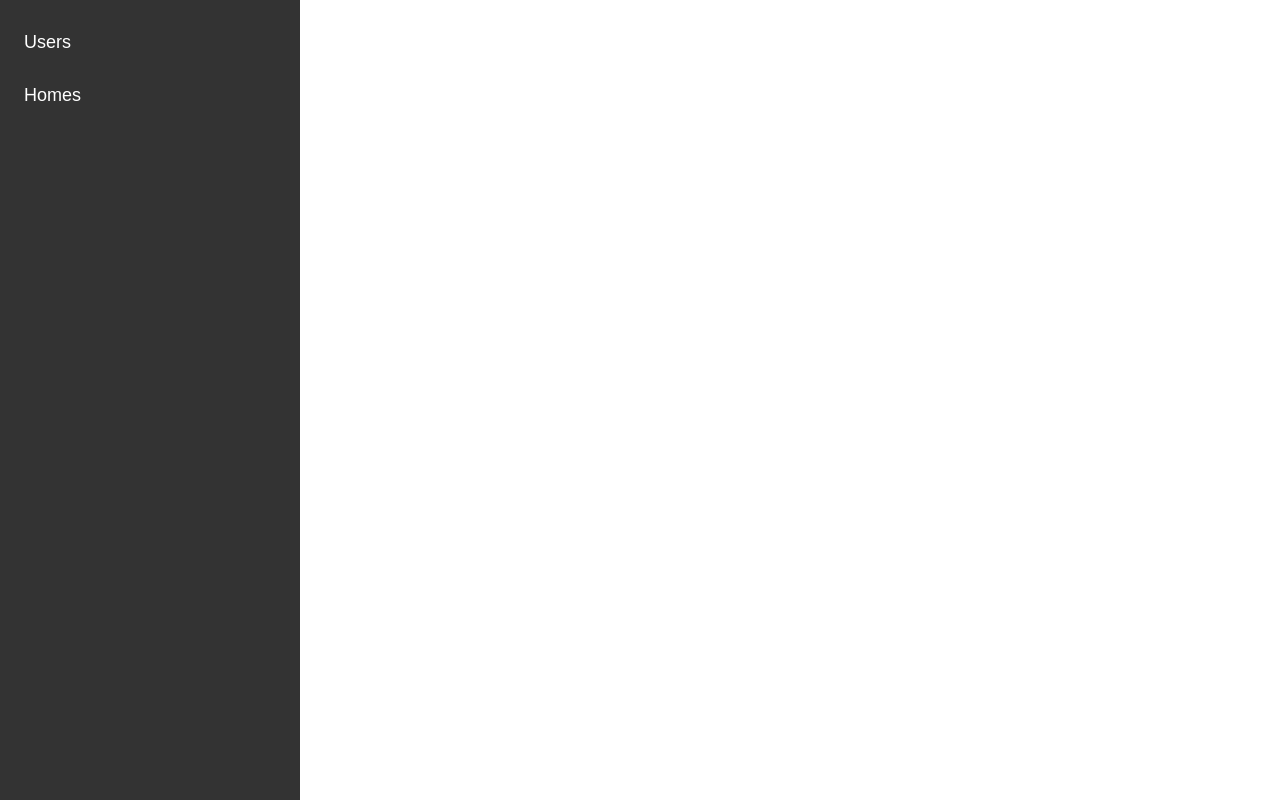
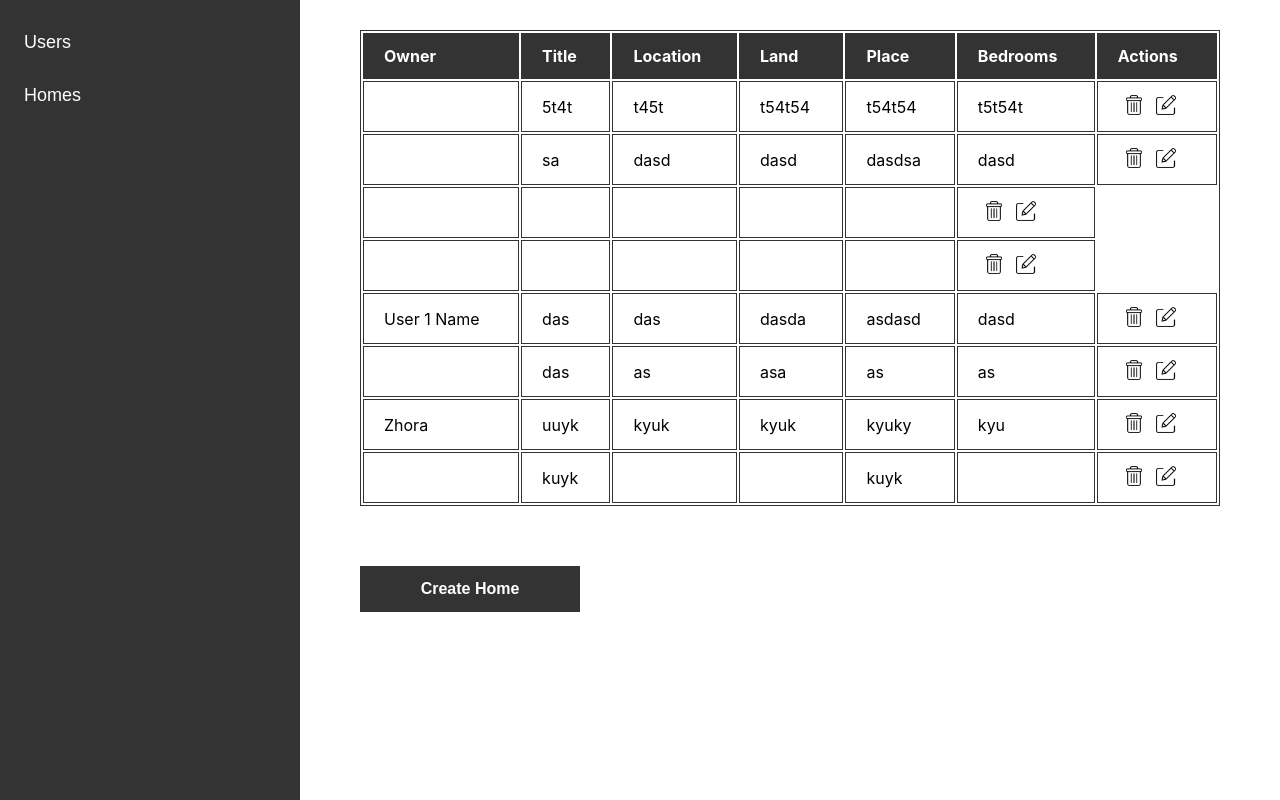
Before and after one commit to JorTorosyan/CRUD-app, a React (Create React App) app: page /homes in a window 1280 px wide. Built offline with nearby package versions, Linux system fonts and the light colour scheme; data requests are answered from the project's data file.

Commit message:
added Homes page, added create Home functional

```diff
--- a/db.json
+++ b/db.json
@@ -28,12 +28,75 @@
   ],
   "homes": [
     {
-      "id": "1",
-      "title": "a",
-      "location": "a",
-      "land": "33",
-      "place": "a",
-      "bedrooms": "a"
+      "id": "fb39c2a3-8830-431d-82bc-58dcffde256e",
+      "title": "5t4t",
+      "location": "t45t",
+      "land": "t54t54",
+      "place": "t54t54",
+      "bedroom": "t5t54t"
+    },
+    {
+      "id": "993ea900-814a-4486-98f7-b1be9791d670",
+      "owner": "",
+      "title": "sa",
+      "location": "dasd",
+      "land": "dasd",
+      "place": "dasdsa",
+      "bedroom": "dasd"
+    },
+    {
+      "id": "ead30ddd-14b2-4a65-8908-2b2d7c02e880",
+      "owner": "",
+      "title": "",
+      "location": "",
+      "land": "",
+      "place": "",
+      "bedroom": ""
+    },
+    {
+      "id": "6103dc7d-1755-4fe3-8573-ffd9c484cd16",
+      "owner": "",
+      "title": "",
+      "location": "",
+      "land": "",
+      "place": "",
+      "bedroom": ""
+    },
+    {
+      "id": "7943e207-287f-4df5-a606-31693302aaaa",
+      "owner": "User 1 Name",
+      "title": "das",
+      "location": "das",
+      "land": "dasda",
+      "place": "asdasd",
+      "bedroom": "dasd"
+    },
+    {
+      "id": "7bde1e9c-77a6-4afd-979d-0cb69e48d557",
+      "owner": "",
+      "title": "das",
+      "location": "as",
+      "land": "asa",
+      "place": "as",
+      "bedroom": "as"
+    },
+    {
+      "id": "575e5869-406e-41ea-ab54-233d87d3ff7f",
+      "owner": "Zhora",
+      "title": "uuyk",
+      "location": "kyuk",
+      "land": "kyuk",
+      "place": "kyuky",
+      "bedroom": "kyu"
+    },
+    {
+      "id": "f5039bb2-ca2a-4999-bd29-0cd2921e8dd4",
+      "owner": "",
+      "title": "kuyk",
+      "location": "",
+      "land": "",
+      "place": "kuyk",
+      "bedroom": ""
     }
   ]
 }
--- a/src/assets/styles/_global.scss
+++ b/src/assets/styles/_global.scss
@@ -18,7 +18,8 @@
       margin-right: 2%;
       width: 32%;
       margin-bottom: 20px;
-      input {
+      input,
+      select {
         width: 100%;
         height: 36px;
         box-sizing: border-box;
--- a/src/components/table/index.js
+++ b/src/components/table/index.js
@@ -2,12 +2,14 @@ import React from 'react';
 import DeleteIcon from '../../assets/images/delete.png';
 import EditIcon from '../../assets/images/edit.png';
 
-const Table = ({column1, column2, column3, column4, column5, data}) => {
+const Table = ({column0, column1, column2, column3, column4, column5, data}) => {
+    console.log(data)
     return (
         <div className="table">
-            <table border="0" cellpadding="0" cellspacing="0" width="100%">
+            <table width="100%">
                 <thead>
                     <tr>
+                        {column0 &&  <th>{column0}</th> }
                         {column1 &&  <th>{column1}</th> }
                         {column2 &&  <th>{column2}</th> }
                         {column3 &&  <th>{column3}</th> }
@@ -19,11 +21,14 @@ const Table = ({column1, column2, column3, column4, column5, data}) => {
                 <tbody>
                     {data.map(item =>
                         <tr key={item.id}>
-                            <td>{item.firstName ? item.firstName : ''}</td>
-                            <td>{item.lastName ? item.lastName : ''}</td>
-                            <td>{item.age ? item.age : ''}</td>
-                            <td>{item.email ? item.email : ''}</td>
-                            <td>{item.password ? item.password : ''}</td>
+                            <td style={{ display: item.title ? 'table-cell' : 'none' }}>{item.title && (
+                                item.owner
+                            )}</td>
+                            <td>{item.firstName ? item.firstName : item.title}</td>
+                            <td>{item.lastName ? item.lastName : item.location}</td>
+                            <td>{item.age ? item.age : item.land}</td>
+                            <td>{item.email ? item.email : item.place}</td>
+                            <td>{item.password ? item.password : item.bedroom}</td>
                             <td className="action">
                                 <button>
                                     <img src={DeleteIcon} alt=""/>
--- /dev/null
+++ b/src/pages/homes/create.js
@@ -0,0 +1,109 @@
+import React, {useState} from 'react';
+import {uuid} from "uuidv4";
+import api from '../../api/config'
+import {useHistory} from "react-router-dom";
+import {useSelector} from "react-redux";
+
+const CreateHomes = () => {
+    const history = useHistory();
+    const allUsers = useSelector(state => state.global.users);
+
+    const [state, setState] = useState({
+        owner: '',
+        title: '',
+        location: '',
+        land: '',
+        place: '',
+        bedroom: '',
+    });
+    const handleChange = (evt) => {
+        const value = evt.target.value;
+        setState({
+            ...state,
+            [evt.target.name]: value,
+        });
+    };
+    const createHome = async () => {
+        const data = {
+            owner: state.owner,
+            title: state.title,
+            location: state.location,
+            land: state.land,
+            place: state.place,
+            bedroom: state.bedroom,
+        }
+        const request = {
+            id : uuid(),
+            ...data
+        }
+        const response = await api.post('/homes',request);
+
+        if(response.data) {
+            history.push('/homes');
+        }
+        // dispatch(createUsersReducer(data))
+    }
+    return (
+        <div className="form">
+            <h3>Create Home</h3>
+            <div>
+                <label>
+                    <select name="owner" onChange={handleChange}>
+                        <option value="">Select Owner</option>
+                        {allUsers.map(user =>
+                            <option value={user.firstName} key={user.id}>{user.firstName}</option>
+                        )}
+                    </select>
+                </label>
+                <label>
+                    <input
+                        type="text"
+                        name="title"
+                        placeholder="Title"
+                        value={state.title}
+                        onChange={handleChange}
+                    />
+                </label>
+                <label>
+                    <input
+                        type="text"
+                        name="location"
+                        placeholder="Location"
+                        value={state.location}
+                        onChange={handleChange}
+                    />
+                </label>
+                <label>
+                    <input
+                        type="text"
+                        name="land"
+                        placeholder="Land"
+                        value={state.land}
+                        onChange={handleChange}
+                    />
+                </label>
+                <label>
+                    <input
+                        type="text"
+                        name="place"
+                        placeholder="Place"
+                        value={state.place}
+                        onChange={handleChange}
+                    />
+                </label>
+                <label>
+                    <input
+                        type="text"
+                        name="bedroom"
+                        placeholder="Bedrooms"
+                        value={state.bedroom}
+                        onChange={handleChange}
+                    />
+                </label>
+            </div>
+            <button className="create_button" onClick={ () => createHome() }>Create</button>
+        </div>
+    );
+}
+
+export default CreateHomes;
--- a/src/pages/homes/index.js
+++ b/src/pages/homes/index.js
@@ -1,23 +1,31 @@
-import React, {useEffect} from 'react';
+import React, {useEffect, useState} from 'react';
 import api from "../../api/config";
-import {useSelector} from "react-redux";
+import Table from "../../components/table";
+import {useHistory} from "react-router-dom";
 
 const Homes = () => {
-    const allUsers = useSelector(state => state.global.users);
-    console.log(allUsers);
+    const [homes,setHomes] = useState([]);
+    const history = useHistory();
     const getHomes = async () => {
         const response = await api.get("/homes");
         console.log("response",response);
+        setHomes(response.data);
         return response.data;
     }
     useEffect(() => {
+        getHomes();
+    },[]);
 
-        getHomes();
+    const createHome = () => {
+        history.push('/home/create');
+    }
 
-    },[]);
     return (
-        <div>
-
+        <div className="homes">
+            <div className="table">
+                <Table column0='Owner' column1='Title' column2='Location' column3='Land' column4='Place' column5='Bedrooms' data={homes}/>
+            </div>
+            <button className="create_button" onClick={ () => createHome() }>Create Home</button>
         </div>
     );
 }
--- a/src/pages/users/index.js
+++ b/src/pages/users/index.js
@@ -6,7 +6,7 @@ import {useDispatch} from "react-redux";
 import {allUsersReducer} from "../../redux/global.slice";
 
 const Users = () => {
-    const [users,setUsers] = useState([])
+    const [users,setUsers] = useState([]);
     const history = useHistory();
     const dispatch = useDispatch();
 
@@ -23,10 +23,13 @@ const Users = () => {
         getUser();
 
     },[]);
+
     console.log(users);
+
     const createUser = () => {
-        history.push('/users/create');
+        history.push('/user/create');
     }
+
     return (
         <div className="users">
             <div className="table">
```
Also changed, not shown: src/router/router.js (+6 -1 lines).
